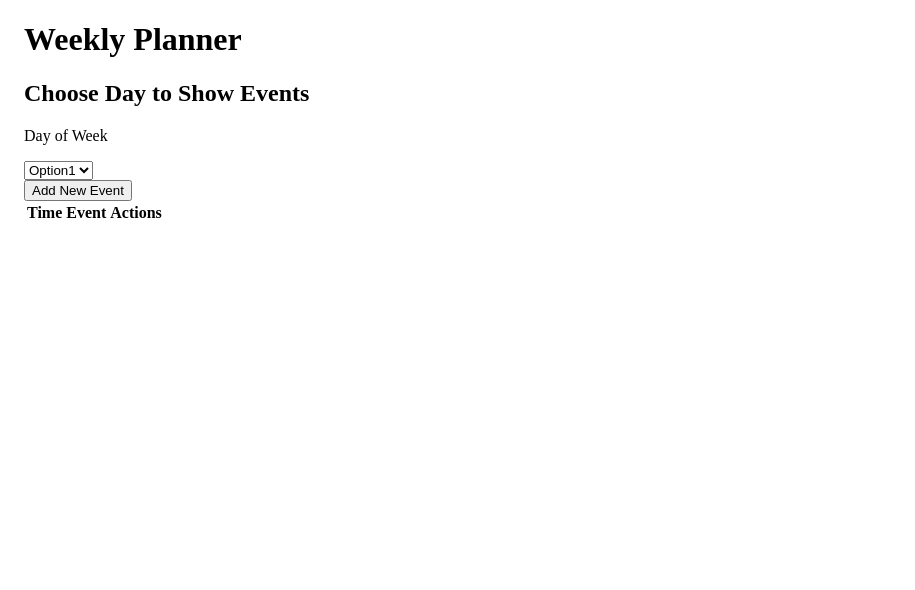
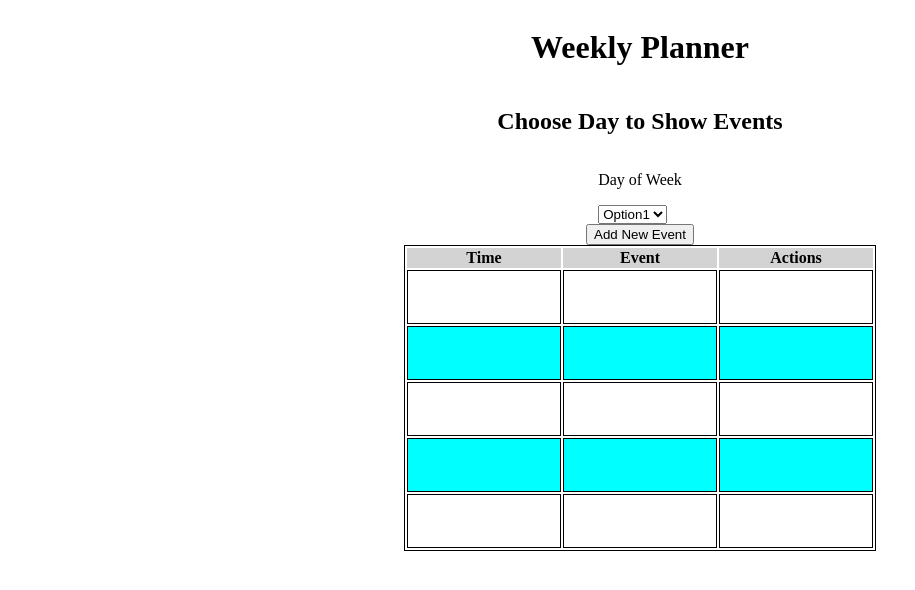
Before and after one commit to Ost-Ethan/week-planner, a website: page index.html in a window 1280 px wide. Shown: the whole page, without its empty margins (0-915 px from the left). Drawn offline with Linux system fonts and the light colour scheme.

Commit message:
css styling table skeleton

```diff
--- a/index.html
+++ b/index.html
@@ -1,26 +1,42 @@
 <!DOCTYPE html>
 <html lang="en">
+
 <head>
   <meta charset="UTF-8" />
   <meta name="viewport" content="width=device-width, initial-scale=1.0" />
   <title>Week Planner</title>
   <link rel="stylesheet" href="styles.css" />
 </head>
+
 <body>
   <div class="container">
     <div class="row">
+      <div class="column-max">
         <h1>Weekly Planner</h1>
       </div>
+    </div>
     <div class="row">
+      <div class="column-max">
         <h2>Choose Day to Show Events</h2>
       </div>
+    </div>
+    <div class="row">
+      <div class="column-max">
         <div class="day-selector">
           <p>Day of Week</p>
           <select>
             <option>Option1</option>
           </select>
         </div>
+      </div>
+    </div>
+    <div class="row">
+      <div class="column-max">
         <button>Add New Event</button>
+      </div>
+    </div>
+    <div class="row">
+      <div class="column-max">
         <div class="table">
           <table>
             <thead>
@@ -33,11 +49,36 @@
             <tbody>
               <tr>
                 <td></td>
+                <td></td>
+                <td></td>
+              </tr>
+              <tr>
+                <td></td>
+                <td></td>
+                <td></td>
+              </tr>
+              <tr>
+                <td></td>
+                <td></td>
+                <td></td>
+              </tr>
+              <tr>
+                <td></td>
+                <td></td>
+                <td></td>
+              </tr>
+              <tr>
+                <td></td>
+                <td></td>
+                <td></td>
               </tr>
             </tbody>
           </table>
         </div>
       </div>
+    </div>
+  </div>
   <script src="main.js"></script>
 </body>
+
 </html>
--- a/styles.css
+++ b/styles.css
@@ -1,3 +1,35 @@
 .container {
-  margin: 0 1rem;
+  margin: 0 auto;
+  max-width: 575px;
+  padding: 0 1.5rem;
 }
+
+.row {
+  display: flex;
+  flex-wrap: wrap;
+}
+
+.column-max {
+  width: 100%;
+  display: flex;
+  justify-content: center;
+}
+
+tr:nth-child(even) {
+  background-color: aqua;
+}
+
+table {
+  background-color: white;
+  border: 0.5px solid black;
+}
+
+th {
+  background-color: lightgrey;
+}
+
+td {
+  width: 150px;
+  height: 50px;
+  border: 0.5px solid black;
+}
```
Lines whose indentation alone changed are shown as unchanged.
